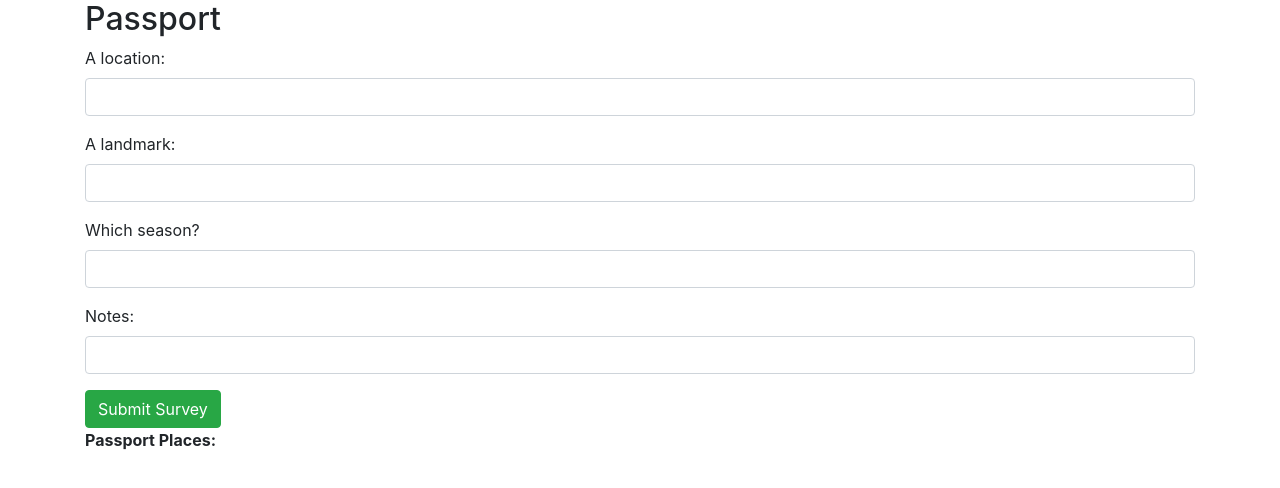
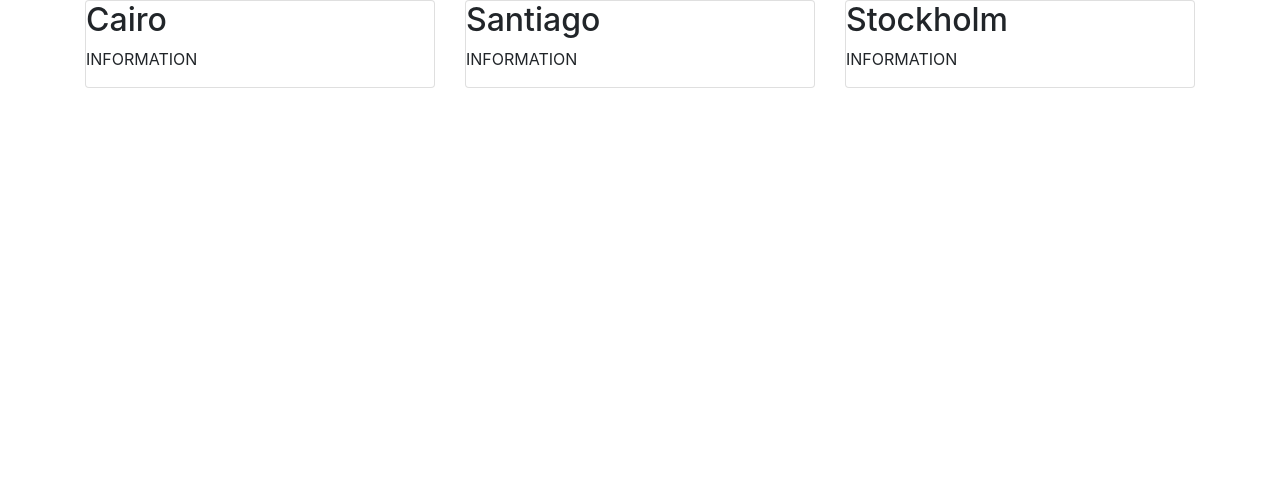
Before and after one commit to AsheUrban/places, a plain HTML site: page index.html in a window 1280 px wide. Drawn offline with Linux system fonts and the light colour scheme.

Commit message:
WIP moving from form to buttons that display information.
Co-authored-by: Manuel Raygoza <manny.raygoza@gmail.com>
Co-authored-by: DonovanWeber <donovanweber03@gmail.com>

```diff
--- a/css/styles.css
+++ b/css/styles.css
@@ -4,3 +4,6 @@
   border: 4px solid black;
   display: show;
 }
+/* #hideLocation1 {
+  display: none;
+} */
--- a/index.html
+++ b/index.html
@@ -8,6 +8,47 @@
 </head>
 <body>
   <div class="container">
+    <div class="row">
+      <div class="col-4">
+        <div class="card">
+          <div class="GOES HERE">
+            <h2 class="clickable1">Cairo</h2>
+            <div id="location1">
+            </div>
+            <div id="hideLocation1">
+              <p>INFORMATION</p>
+            </div>
+            <!-- when the text in clickable1 in click, we want the css associated with definition1 to toggle -->
+          </div>
+        </div>
+      </div>
+      <div class="col-4">
+        <div class="card">
+          <div class="GOES HERE">
+            <h2 class="clickable2">Santiago</h2>
+            <div id="location2">
+            </div>
+            <div id="hideLocation2">
+              <p>INFORMATION</p>
+            </div>
+          </div>
+        </div>
+      </div>
+      <div class="col-4">
+        <div class="card">
+          <div class="GOES HERE">
+            <h2 class="clickable3">Stockholm</h2>
+            <div id="location3">
+            </div>
+            <div id="hideLocation3">
+              <p>INFORMATION</p>
+            </div>
+          </div>
+        </div>
+      </div>
+
+
+  <!-- <div class="container">
     <h2>Passport</h2>
     <form id="pass-port">
       <div class="form-group">
@@ -28,8 +69,12 @@
       </div>
         <button type="submit" class="btn btn-success">Submit Survey</button>
     </form>
-    <p><strong>Passport Places:</strong><span id="output" ></span></p>
-  </div>
+    <p><strong>Passport Places: </strong><span id="output1" ></span></p>
+    <p><strong>Landmark: </strong><span id="output2"></span></p>
+    <p><strong>Season: </strong><span id="output3"></span></p>
+    <p><strong>Notes: </strong><span id="output4"></span></p>
+  </div> -->
+
   </div>
 </body>
 </html>
--- a/js/scripts.js
+++ b/js/scripts.js
@@ -17,20 +17,37 @@ function Place (location, landmarks, season, notes) {
   this.notes = notes;
 }
 
-let passPort = new PassPort();
-let place = new Place("Paris", "Eiffel Tower", "Spring", "Too many people");
-passPort.addPlace(place);
-
 // UI Logic for PassPort --------
 $(document).ready(function() {
-  $("form#pass-port").submit(function(event) {
-    event.preventDefault();
-  // gather values from input fields
-  const location = $("#location").val();
-  const landmark = $("#landmark").val();
-  const season = $("#season").val();
-  const notes = $("#notes").val();
-  // output results
-  $("#output").text(PassPort(location, landmark, season, notes));
+  $(".clickable1").click(function() {
+    $("#location1").toggle();
+    $("#hideLocation1").toggle();
+  });
+
+  $(".clickable2").click(function() {
+    $("#location2").toggle();
+    $("#hideLocation2").toggle();
+  });
+
+  $(".clickable3").click(function() {
+    $("#location3").toggle();
+    $("#hideLocation3").toggle();
   });
 });
+
+
+
+//   $("form#pass-port").submit(function(event) {
+//     event.preventDefault();
+//   // gather values from input fields
+//   const location = $("#location").val();
+//   const landmark = $("#landmark").val();
+//   const season = $("#season").val();
+//   const notes = $("#notes").val();
+//   // output results
+//   $("#output1").text(location);
+//   $("#output2").text(landmark);
+//   $("#output3").text(season);
+//   $("#output4").text(notes);
+//   });
+// });
```
Also changed, not shown: 1 other file.
